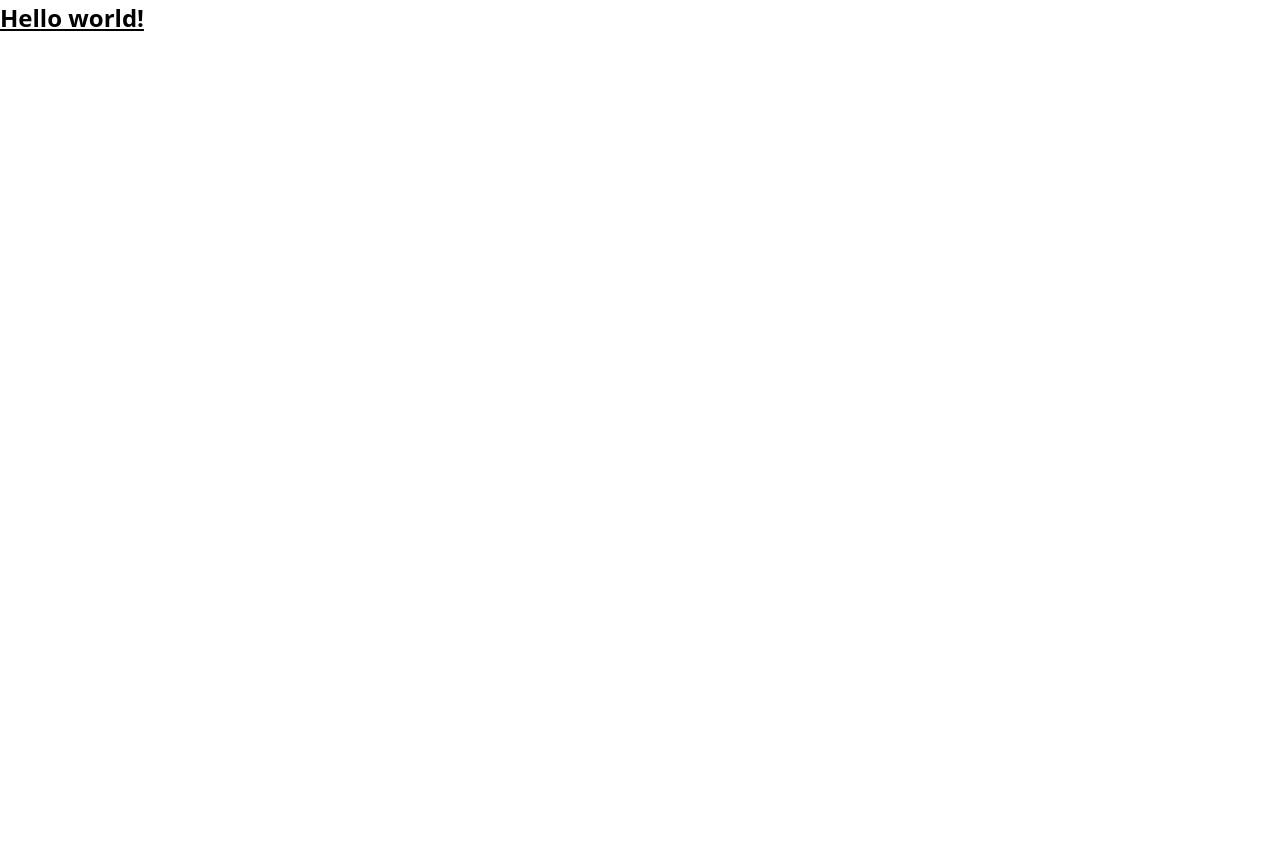
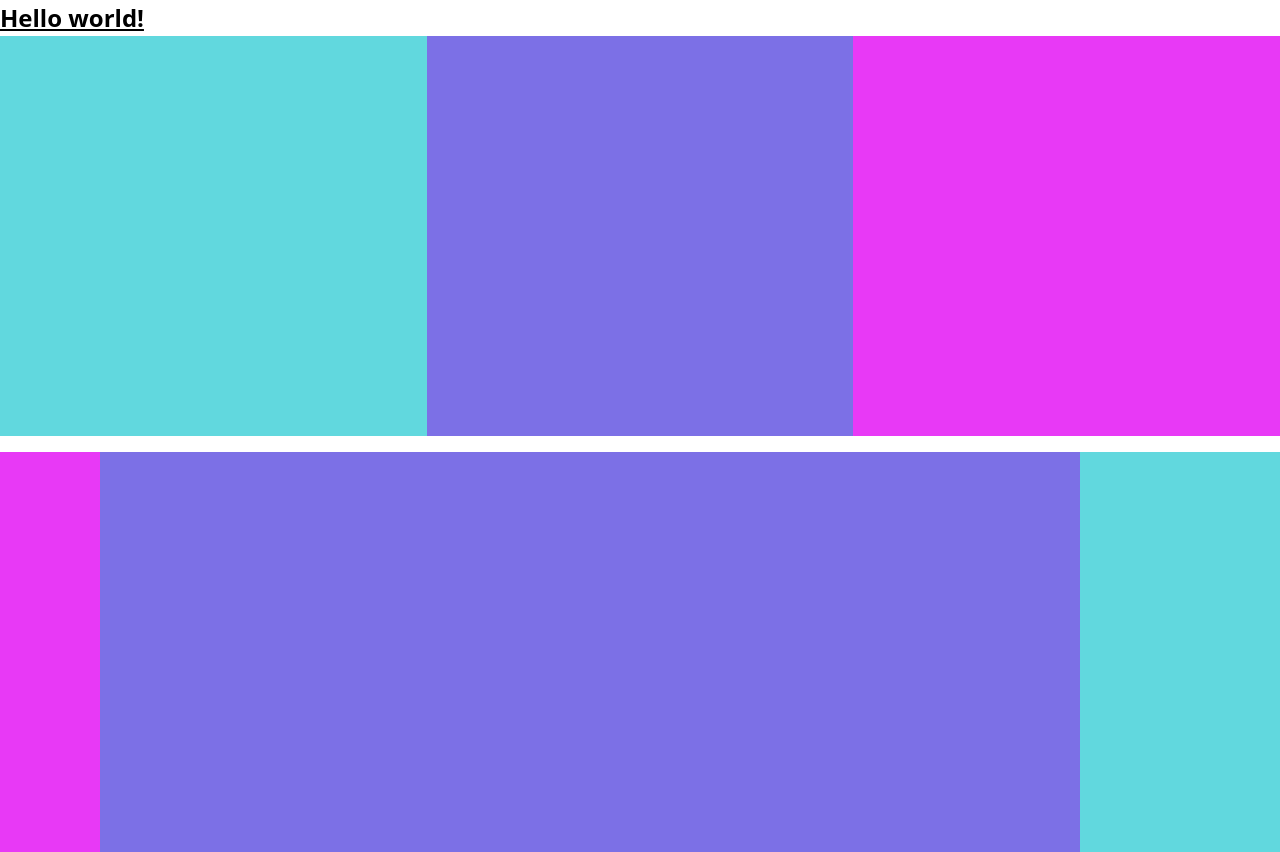
Before and after one commit to rhymado/fwg20-htmlcss, a plain HTML site: page pages/tailwind.html in a window 1280 px wide. Before the commit the page ends 800 px from the top, so only its background shows below. Drawn offline with Linux system fonts and the light colour scheme.

Commit message:
tailwind

```diff
--- a/pages/tailwind.html
+++ b/pages/tailwind.html
@@ -29,5 +29,16 @@
   </head>
   <body>
     <h1 class="header">Hello world!</h1>
+    <p class="text-10xl hidden">WELCOME</p>
+    <section class="h-halfscreen mb-4 grid grid-cols-1 tbt:grid-cols-2 md:grid-cols-3 uw:grid-cols-custom">
+      <div class="w-full h-full bg-primary"></div>
+      <div class="w-full h-full bg-secondary"></div>
+      <div class="w-full h-full bg-tertiary"></div>
+    </section>
+    <section class="h-halfscreen grid grid-cols-custom">
+      <div class="w-full h-full bg-tertiary"></div>
+      <div class="w-full h-full bg-secondary"></div>
+      <div class="w-full h-full bg-primary"></div>
+    </section>
   </body>
 </html>
--- a/tailwind.config.js
+++ b/tailwind.config.js
@@ -5,6 +5,32 @@ const tailwindConfig = {
     fontSize: {
       "3xl": "1.5rem",
     },
+    colors: {
+      primary: "#61d8de",
+      secondary: "#7c70e6",
+      tertiary: "#e839f6",
+    },
+    screens: {
+      tbt: "426px",
+      sm: "641px",
+      md: "769px",
+      lg: "1025px",
+      xl: "1281px",
+      "2xl": "1537px",
+      uw: "2041px",
+    },
+    extend: {
+      fontSize: {
+        "10xl": "10rem",
+      },
+      gridTemplateColumns: {
+        custom: "100px minmax(100px, 1fr) 200px",
+      },
+      spacing: {
+        halffull: "50%",
+        halfscreen: "50vh",
+      },
+    },
   },
   plugins: [],
 };
```
Also changed, not shown: main.css (+9 -0 lines), styles/main.css.
